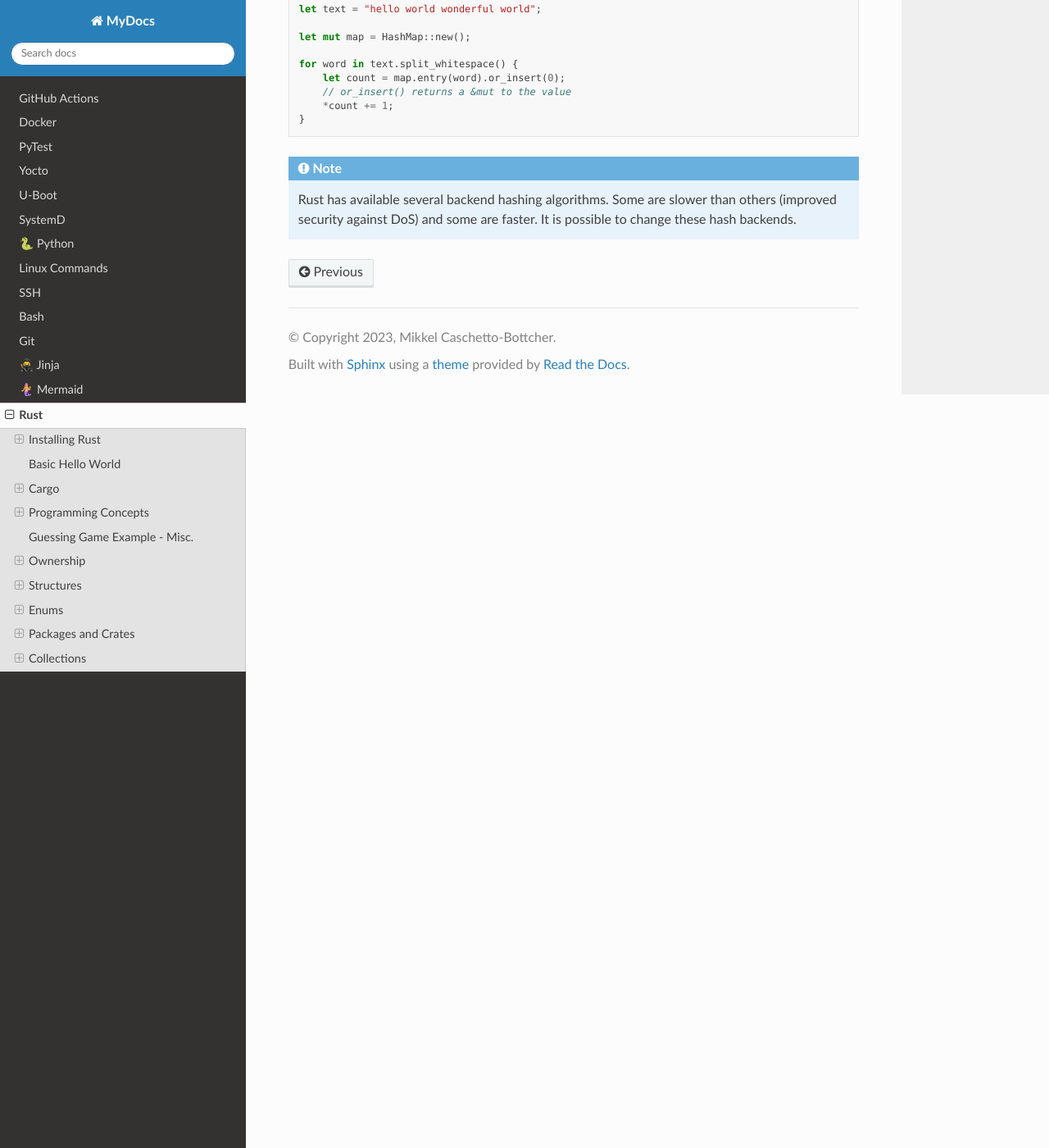
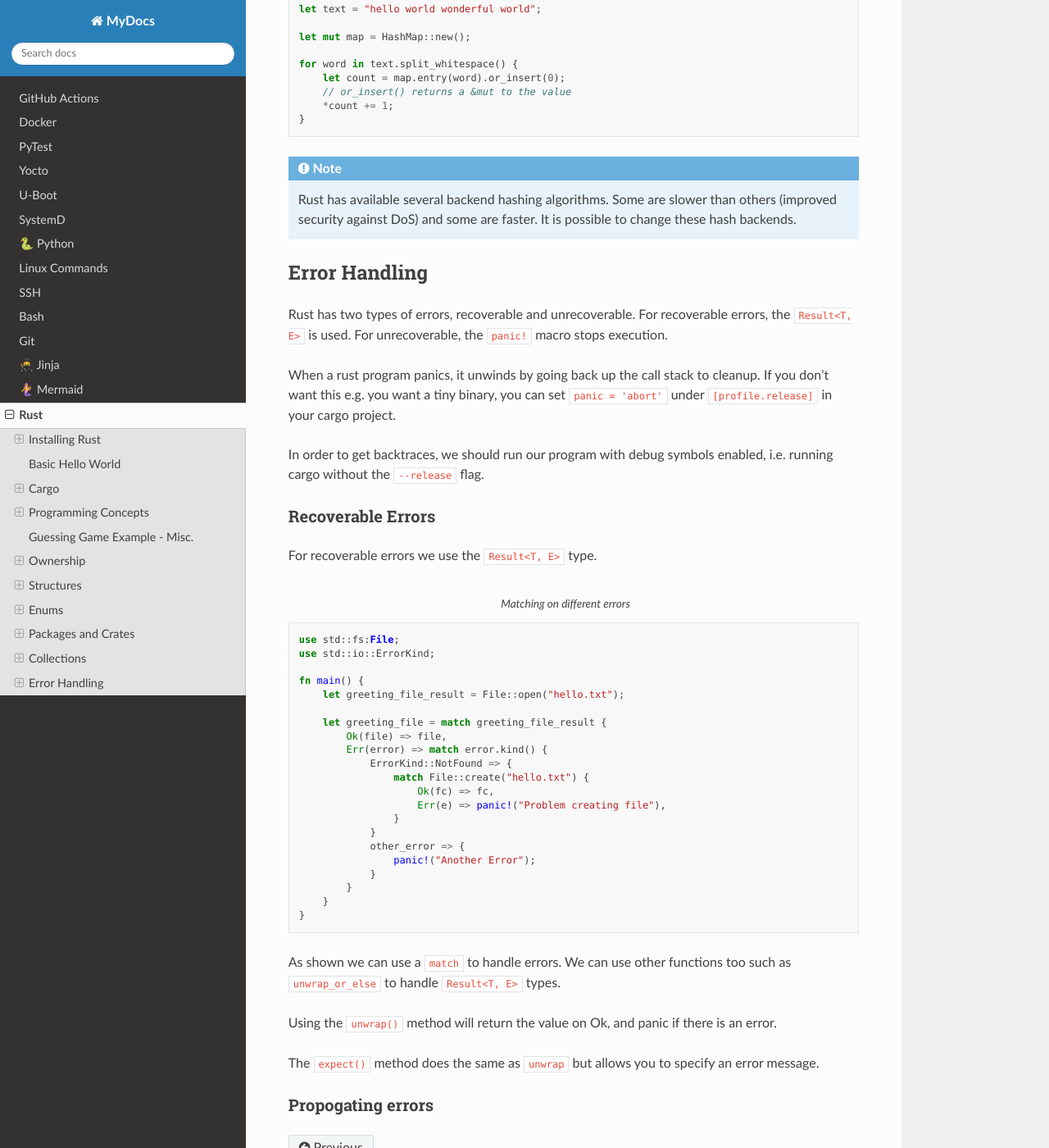
Before and after one commit to mcbottcher/my_docs, a Sphinx documentation site: the page built from docs/source/rust.rst, in a window 1280 px wide and 1400 px high, scrolled down 29815 px. Shown: the whole window at 82% size. Built offline with Sphinx 7.4.7 and the Read the Docs theme 2.0.0, drawn with Linux system fonts in a browser that asks for light colours.

Commit message:
rust: add docs

```diff
--- a/docs/source/rust.rst
+++ b/docs/source/rust.rst
@@ -1463,3 +1463,57 @@ There are several options when updating a hashmap:
 .. note::
     Rust has available several backend hashing algorithms. Some are slower than others (improved security against DoS)
     and some are faster. It is possible to change these hash backends.
+
+Error Handling
+--------------
+
+Rust has two types of errors, recoverable and unrecoverable.
+For recoverable errors, the ``Result<T, E>`` is used. For unrecoverable, the ``panic!`` macro
+stops execution.
+
+When a rust program panics, it unwinds by going back up the call stack to cleanup.
+If you don't want this e.g. you want a tiny binary, you can set ``panic = 'abort'``
+under ``[profile.release]`` in your cargo project.
+
+In order to get backtraces, we should run our program with debug symbols enabled, i.e.
+running cargo without the ``--release`` flag.
+
+Recoverable Errors
+^^^^^^^^^^^^^^^^^^
+
+For recoverable errors we use the ``Result<T, E>`` type.
+
+.. code-block:: rust
+    :caption: Matching on different errors
+
+    use std::fs:File;
+    use std::io::ErrorKind;
+
+    fn main() {
+        let greeting_file_result = File::open("hello.txt");
+
+        let greeting_file = match greeting_file_result {
+            Ok(file) => file,
+            Err(error) => match error.kind() {
+                ErrorKind::NotFound => {
+                    match File::create("hello.txt") {
+                        Ok(fc) => fc,
+                        Err(e) => panic!("Problem creating file"),
+                    }
+                }
+                other_error => {
+                    panic!("Another Error");
+                }
+            }
+        }
+    }
+
+As shown we can use a ``match`` to handle errors.
+We can use other functions too such as ``unwrap_or_else`` to handle ``Result<T, E>`` types.
+
+Using the ``unwrap()`` method will return the value on Ok, and panic if there is an error.
+
+The ``expect()`` method does the same as ``unwrap`` but allows you to specify an error message.
+
+Propogating errors
+^^^^^^^^^^^^^^^^^^
```
